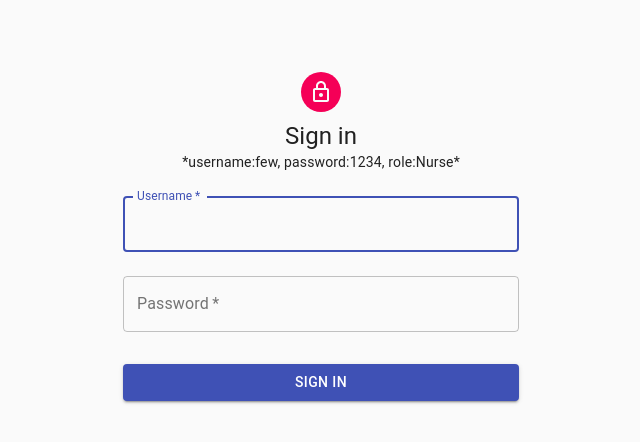
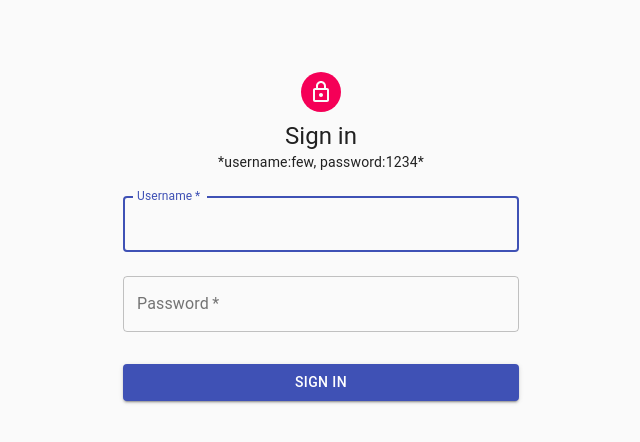
Before and after one commit to Infanna/SA, a React (Create React App) app in the folder frontend/dental/: page /create in a window 1280 px wide. Shown: the top 442 px of the page, without its empty margins (319-959 px from the left). Built offline with nearby package versions, Linux system fonts and the light colour scheme.

Commit message:
del role text singin

```diff
--- a/frontend/dental/src/Components/Bodys.tsx
+++ b/frontend/dental/src/Components/Bodys.tsx
@@ -322,7 +322,7 @@ export default function Bodys(this: any) {
         } else if (!/^\d{10}$/.test(data.Tel) && data.Tel != "") {
             setErrorMessage("เบอร์โทรไม่ถูกต้อง")
             setError(true)
-        }else if (isNaN(data.JobID)) {
+        } else if (isNaN(data.JobID)) {
             setErrorMessage("กรุณาเลือกอาชีพ")
             setError(true)
         } else if (isNaN(data.InsuranceID)) {
--- a/frontend/dental/src/Components/SignIns.tsx
+++ b/frontend/dental/src/Components/SignIns.tsx
@@ -103,7 +103,7 @@ function SignIn() {
           Sign in
 
         </Typography>
-        *username:few, password:1234, role:Nurse*
+        *username:few, password:1234*
 
         <form className={classes.form} noValidate>
           <TextField
```
